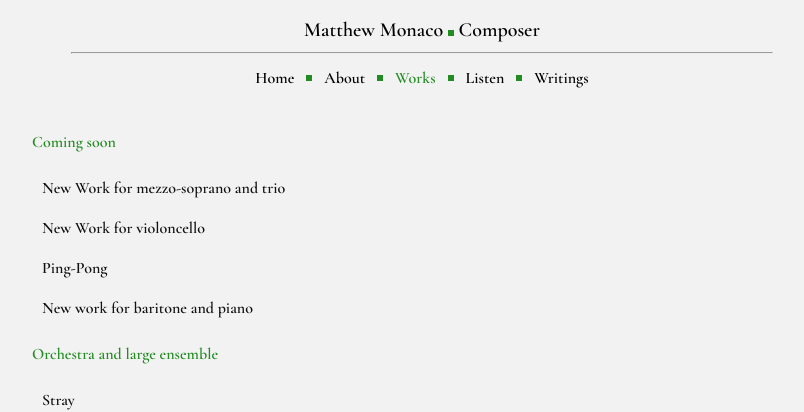
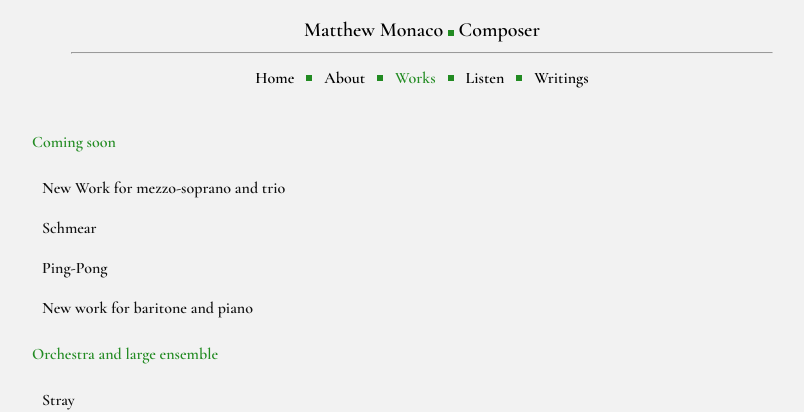
Before and after one commit to matthew-monaco/matthew-monaco.github.io, a Jekyll site: the page built from works_by_instrumentation.md, in a window 1280 px wide. Shown: the top 412 px of the page, without its empty margins (218-1022 px from the left). Built offline with Jekyll 4.4.1, drawn with Linux system fonts in a browser that asks for light colours.

Commit message:
Update works_by_instrumentation.md

```diff
--- a/works_by_instrumentation.md
+++ b/works_by_instrumentation.md
@@ -15,7 +15,7 @@ permalink: /works_by_instrumentation
 </details>
 
 <details>
-  <summary><strong>New Work for violoncello</strong></summary>
+  <summary><strong>Schmear</strong></summary>
   <p>2026 <span style="color: green"> <span class="nav-dot"></span> </span> 6'</p>
   <p><em>Violoncello</em></p>
   <p>More details coming soon.</p>
```
